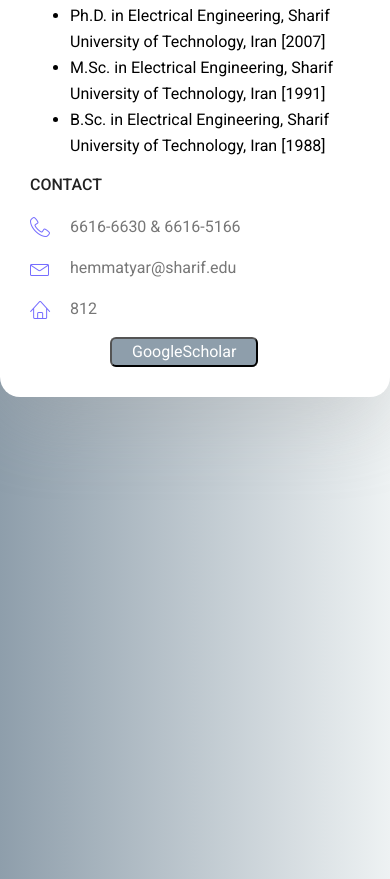
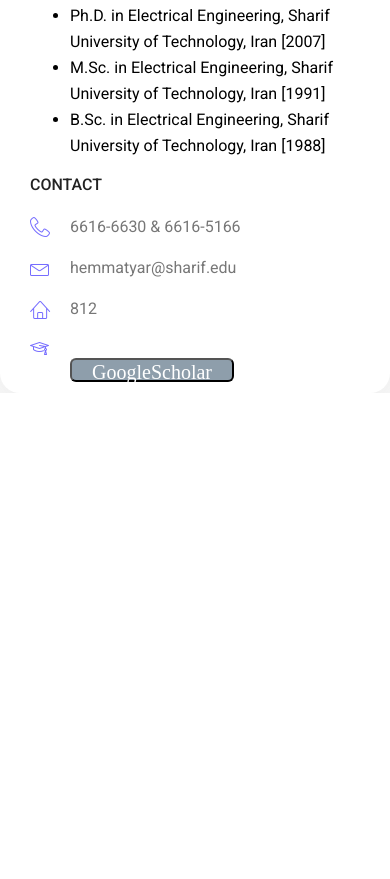
Before and after one commit to kamandnx/Dr, a plain HTML site: page index.html in a window 390 px wide. Shown: the part 1034-1913 px from the top of the page. After the commit the page ends 1427 px from the top, so only its background shows below. Drawn offline with nearby package versions, Linux system fonts and the light colour scheme.

Commit message:
responsive fix

```diff
--- a/css/responsive.css
+++ b/css/responsive.css
@@ -37,11 +37,11 @@
 	/* Home Banner Area css
 	============================================================================================ */
 	.home_banner_area {
-		min-height: 728px;
+		min-height: 1500px;
 		margin-bottom: 120px;
 	}
 	.home_banner_area .banner_inner {
-		min-height: 650px;
+		min-height: 1500px;
 	}
 	.header_area .navbar .nav .nav-item.submenu ul {
 		left: auto;
@@ -75,7 +75,7 @@
 		padding-left: 0px;
 	}
 	.home_banner_area.blog_banner .banner_inner{
-		min-height: 728px;
+		min-height: 900px;
 	}
 	.home_banner_area.blog_banner {
 		margin-bottom: 0px;
@@ -231,11 +231,11 @@
 }
 @media (max-width:767px){
 	.home_banner_area {
-		min-height: 570px;
+		min-height: 900px;
 		margin-bottom: 120px;
 	}
 	.home_banner_area .banner_inner {
-		min-height: 500px;
+		min-height: 900px;
 	}
 	.home_banner_area .box_1620 {
 		min-height: 500px;
@@ -315,10 +315,10 @@
 		font-size: 28px;
 	}
 	.home_banner_area {
-		min-height: 570px;
+		min-height: 900px;
 	}
 	.home_banner_area .banner_inner {
-		min-height: 500px;
+		min-height: 900px;
 	}
 	.blog_banner .banner_inner .blog_b_text {
 		margin-top: 0px;
--- a/css/style.css
+++ b/css/style.css
@@ -378,7 +378,7 @@ button:focus {
 .banner_area {
   position: relative;
   z-index: 1;
-  min-height: 4000px;
+  min-height:900px;
   background-image: -moz-linear-gradient(0deg,#8e9eab 0%, #eef2f3 100%);
   background-image: -webkit-linear-gradient(0deg,#8e9eab 0%,#eef2f3 100%);
   background-image: -ms-linear-gradient(0deg, #8e9eab 0%, #eef2f3 100%);
--- a/index.html
+++ b/index.html
@@ -119,8 +119,11 @@
 							<li><a href="#"><i class="lnr lnr-envelope"></i> hemmatyar@sharif.edu</a></li>
 							<li><a href="#"><i class="lnr lnr-home"></i> 812</a></li>
 							<li>
-								<a href="https://scholar.google.com/citations?user=wufWhd0AAAAJ&hl=en"> <button
-										class="allbtn"> GoogleScholar </button> </a>
+								<a href="https://scholar.google.com/citations?user=wufWhd0AAAAJ&hl=en" >
+								<i style="margin-top: 10px;" class="lnr lnr lnr-graduation-hat">
+									<button class="allbtn"> GoogleScholar </button>
+								</i>
+							</a>
 							</li>
 						</ul>
 					</div>
@@ -129,7 +132,6 @@
 
 
 				</div>
-
 
 
 
```
Also changed, not shown: Publications.html (+10 -4 lines).
